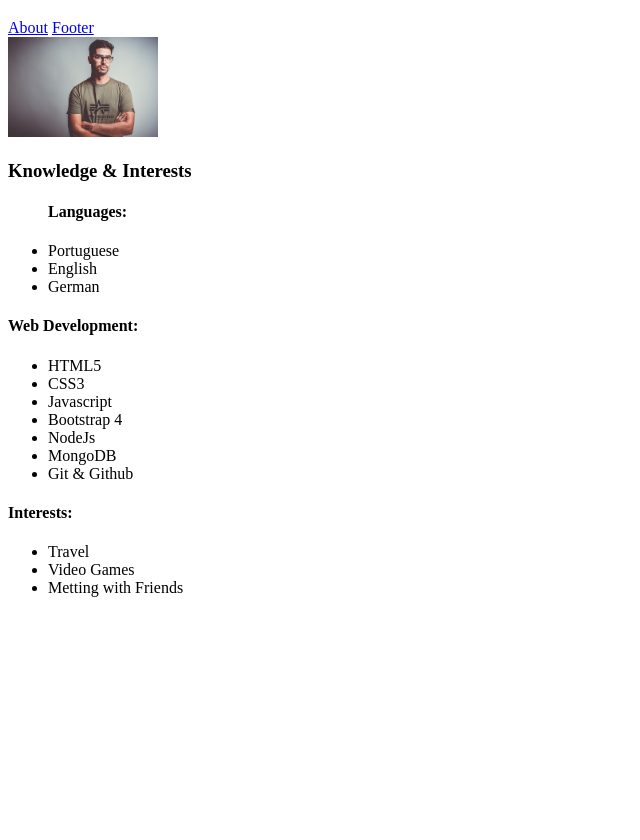
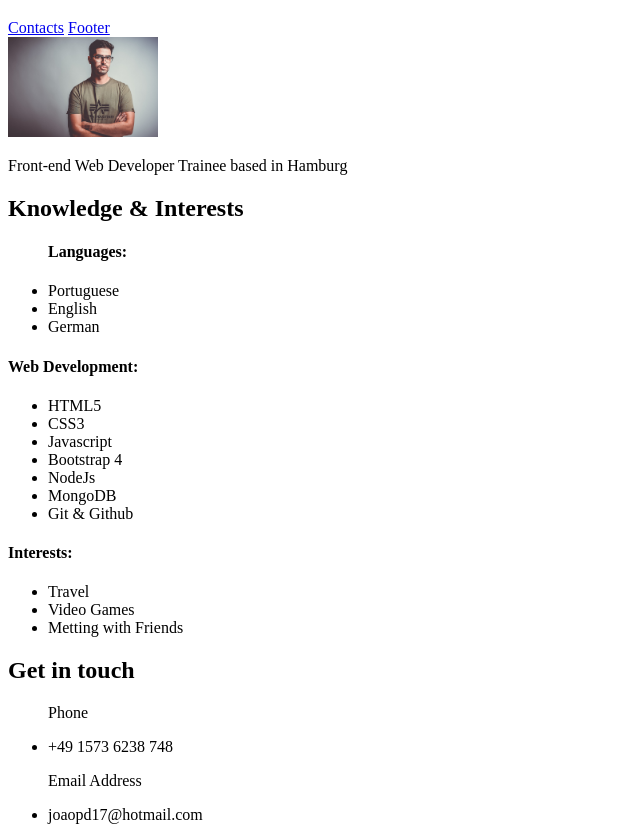
Before and after one commit to Joao17Duarte/personal-website, a plain HTML site: page src/index.html in a window 1280 px wide. Shown: the part 61-901 px from the top of the page, without its empty margins (0-640 px from the left). Before the commit the page ends 800 px from the top, so only its background shows below. Drawn offline with Linux system fonts and the light colour scheme.

Commit message:
updates to contact section

```diff
--- a/src/index.html
+++ b/src/index.html
@@ -9,16 +9,17 @@
     <header>
         <h1>João Duarte</h1>
         <nav>
-            <a href="#about">About</a>
+            <a href="#contacts">Contacts</a>
             <a href="#footer">Footer</a>
         </nav>
     </header>
     <main>
         <section>
             <img src="/src/images/pic1.jpg" alt="" height="100px" width="150px">
+            <p>Front-end Web Developer Trainee based in Hamburg</p>
         </section>
         <section>
-            <h3>Knowledge & Interests</h3>
+            <h2>Knowledge & Interests</h2>
             <ul>
                 <h4>Languages:</h4>
                 <li>Portuguese</li>
@@ -45,6 +46,20 @@
             </ul>
 
         </section>
+
+        <section id="contacts">
+            <h2>Get in touch</h2>
+            <ul>
+                <p>Phone</p>
+                <li>+49 1573 6238 748</li>
+                <p>Email Address</p>
+                <li>joaopd17@hotmail.com</li>
+            </ul>
+        </section>
+
+        <section>
+
+        </section>
     </main>
 </body>
 </html>
```
